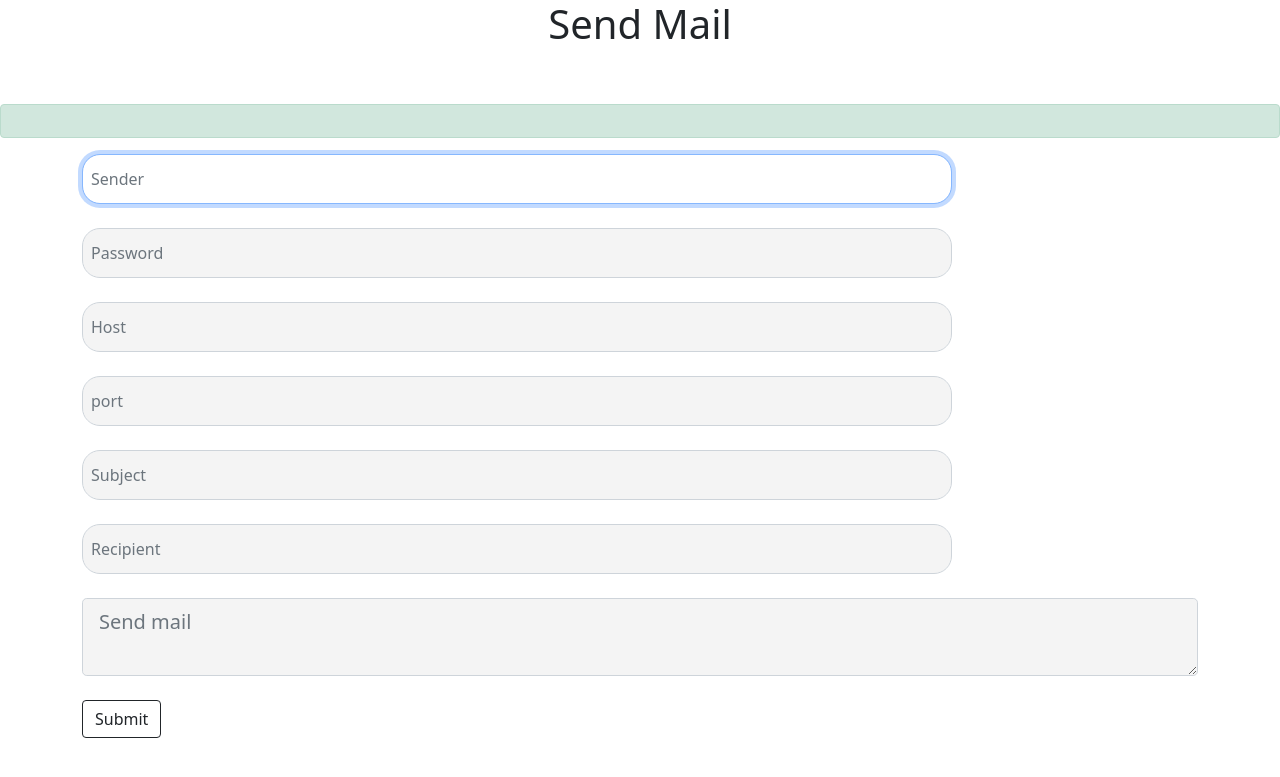
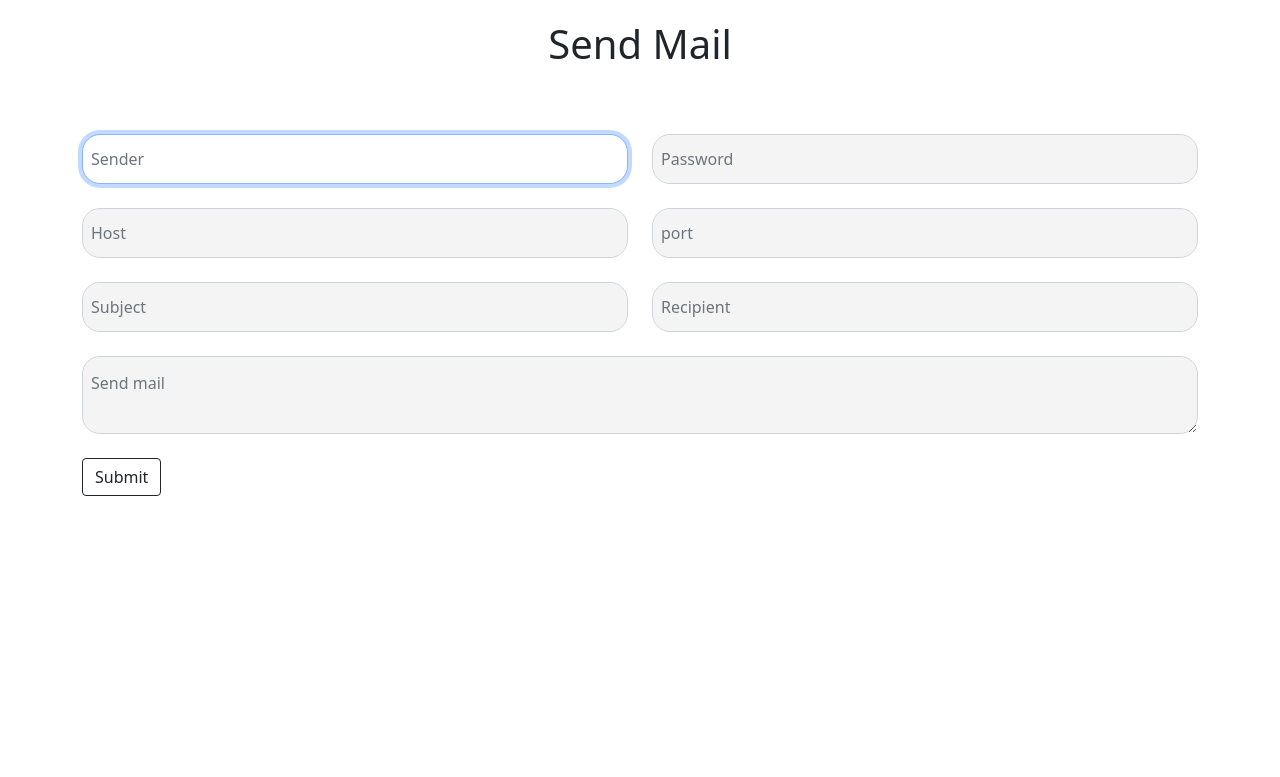
Before and after one commit to wariboko/SMTP_WEBAPP, a Django app: page /SMTP_WEBAPP/index/ in a window 1280 px wide. Shown: the top 777 px of the page. Run offline with Django 3.2, Linux system fonts and the light colour scheme.

Commit message:
"front end update"

```diff
--- a/WEB_APP/static/style/style.css
+++ b/WEB_APP/static/style/style.css
@@ -1,7 +1,6 @@
 
 
 .email-form input {
-    width: 78%;
     background-color: #f4f4f4;
     padding: 12px 8px;
     border-radius: 18px;
@@ -11,23 +10,37 @@
 .email-form label {
     padding: 5px;
     font-size: 20px;
+    background-color: #f4f4f4;
+
+    border-radius: 18px;
     display: inline-block;
     position: relative;
-    width: 21%;
 }
 
 
 .email-form p {
     display: inline-block;
     position: relative;
-    width: 47%;
     padding: 5px;
 }
 
 .email-form textarea {
-    width: 78%;
     background-color: #f4f4f4;
     padding: 14px 8px;
     border-radius: 18px;
     position: relative;
 }
+
+.email-form select {
+    word-wrap: normal;
+    border: none;
+    width: 100%;
+    background-color: #f4f4f4;
+    font-size: 20px;
+}
+
+.send_mail {
+    text-align: center;
+    padding: 10px;
+    margin-top: 10px;
+}
--- a/WEB_APP/templates/WEB_APP/layout.html
+++ b/WEB_APP/templates/WEB_APP/layout.html
@@ -3,17 +3,19 @@
 <html lang="en">
     <head>
         <meta name="viewport" content="width=device-width, initial-scale=1.0">
+        <meta http-equiv="Content-Type" content="text/html; charset=utf-8" />
+        <meta http-equiv="X-UA-Compatible" content="IE=edge">
         <title>Mail</title>
         <!-- CSS only -->
         <link href="https://cdn.jsdelivr.net/npm/bootstrap@5.0.0-beta3/dist/css/bootstrap.min.css" rel="stylesheet" integrity="sha384-eOJMYsd53ii+scO/bJGFsiCZc+5NDVN2yr8+0RDqr0Ql0h+rP48ckxlpbzKgwra6" crossorigin="anonymous">
         <link rel="stylesheet" type="text/css" href="{% static 'style/style.css' %}">
     </head>
     <body>
-     <h1 style="text-align:center">Send Mail</h1>
+     <h1 class="send_mail">Send Mail</h1>
         <br/><br/>
-        <div class="alert alert-success" role="alert">
+        <div >
             {% if message %}
-                <div>{{ message }}</div>
+                <div class="alert alert-success" role="alert">{{ message }}</div>
             {% endif %}
         </div>
 
@@ -23,33 +25,39 @@
             <div class="form-group">
                 <form action="{% url 'SMTP_WEBAPP:index' %}" method="POST"  enctype="multipart/form-data" class="email-form">
                 {% csrf_token %}
-
-                <div>
+                <div class="row">
+                    <div class="col-sm-6">
                         <input class="form-control" autofocus type="text" name="sender" placeholder="Sender">
                     </div>
-                <br>
-                <div>
+                    <div class="col-sm-6">
                         <input class="form-control" autofocus type="password" name="password" placeholder="Password">
                     </div>
+                </div>
                 <br>
-                <div>
+                <div class="row">
+                    <div class="col-sm-6">
                         <input class="form-control" autofocus type="text" name="host" placeholder="Host">
                     </div>
-                <br>
-                <div style="text-align: Left;">
+
+                    <div class="col-sm-6">
                         <input class="form-control" autofocus type="number" name="port" placeholder="port">
                     </div>
+                </div>
                 <br>
-                <div>
+                <div class="row">
+                    <div class="col-sm-6">
                         <input class="form-control" autofocus type="text" name="subject" placeholder="Subject">
                     </div>
-                <br>
-                <div>
+
+                    <div class="col-sm-6">
                         <input class="form-control" autofocus type="list" id="recipient" name="recipient" placeholder="Recipient">
                     </div>
+                </div>
                 <br>
-                <div class="input-group input-group-lg">
+                <div class="row">
+                    <div class="col-sm-12">
                         <textarea class="form-control" aria-label="With textarea" name="message" placeholder="Send mail"></textarea>
+                      </div>
                 </div>
                 <br>
                   <button type="submit" class="btn btn-outline-dark">Submit</button>
--- a/WEB_APP/views.py
+++ b/WEB_APP/views.py
@@ -52,7 +52,7 @@ def index(request):
         with smtplib.SMTP_SSL(f'{host}', port) as smtp:
             smtp.login(sender, password)
             smtp.sendmail(sender, lists, message)
-            #smtp.quit()
+            smtp.quit()
             return render(request, "WEB_APP/layout.html",{'message': "Mail Sent!"})
 
     # if a GET (or any other method) we'll create a blank form
```
Lines whose indentation alone changed are shown as unchanged.
